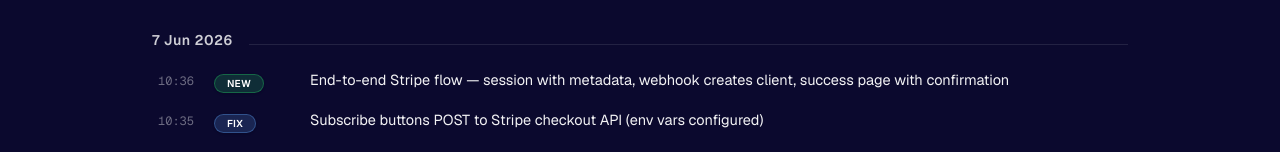
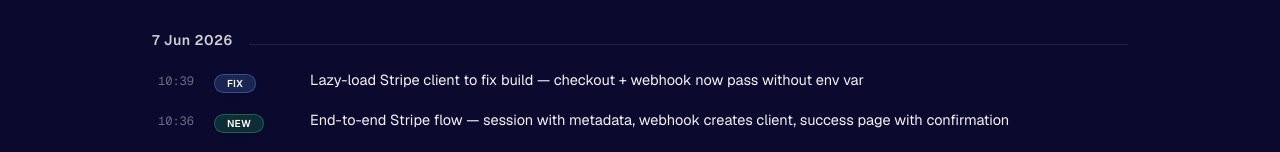
Before and after one commit to sg-satoshi/saabai-site, a Next.js app: page /saabai-changelog in a window 1280 px wide. Shown: the part 145-297 px from the top of the page. Built offline with nearby package versions, Linux system fonts and the light colour scheme; no server answers.

Commit message:
fix(leadgen): align Stripe API version to 2024-11-20.acacia (matches product creation)

```diff
--- a/app/api/leadgen/checkout/route.ts
+++ b/app/api/leadgen/checkout/route.ts
@@ -12,7 +12,7 @@ const CORS = {
 function getStripe() {
   const Stripe = require("stripe");
   return new Stripe(process.env.STRIPE_SECRET_KEY!, {
-    apiVersion: "2026-04-22.dahlia",
+    apiVersion: "2024-11-20.acacia",
   });
 }
 
--- a/app/api/leadgen/webhook/route.ts
+++ b/app/api/leadgen/webhook/route.ts
@@ -8,7 +8,7 @@ import { createClient, getClientBySlug } from "../../../../lib/leadgen-config";
 function getStripe() {
   const Stripe = require("stripe");
   return new Stripe(process.env.STRIPE_SECRET_KEY!, {
-    apiVersion: "2026-04-22.dahlia",
+    apiVersion: "2024-11-20.acacia",
   });
 }
 
--- a/app/rex-changelog/ChangelogClient.tsx
+++ b/app/rex-changelog/ChangelogClient.tsx
@@ -32,6 +32,7 @@ const CHANGELOG: Day[] = [
   {
     date: "7 Jun 2026",
     entries: [
+      { time: "10:39", tag: "FIX", title: "Lazy-load Stripe client to fix build — checkout + webhook now pass without env var" },
       { time: "10:36", tag: "NEW", title: "End-to-end Stripe flow — session with metadata, webhook creates client, success page with confirmation" },
       { time: "10:35", tag: "FIX", title: "Subscribe buttons POST to Stripe checkout API (env vars configured)" },
       { time: "10:33", tag: "UPDATE", title: "Strip remaining non-Rex entries (4 Jun LocationPage, 3 Jun Nico Moretti)" },
--- a/app/saabai-changelog/SaabaiChangelogClient.tsx
+++ b/app/saabai-changelog/SaabaiChangelogClient.tsx
@@ -30,6 +30,7 @@ const CHANGELOG: Day[] = [
   {
     date: "7 Jun 2026",
     entries: [
+      { time: "10:39", tag: "FIX", title: "Lazy-load Stripe client to fix build — checkout + webhook now pass without env var" },
       { time: "10:36", tag: "NEW", title: "End-to-end Stripe flow — session with metadata, webhook creates client, success page with confirmation" },
       { time: "10:35", tag: "FIX", title: "Subscribe buttons POST to Stripe checkout API (env vars configured)" },
       { time: "10:33", tag: "UPDATE", title: "Strip remaining non-Rex entries (4 Jun LocationPage, 3 Jun Nico Moretti)" },
```
